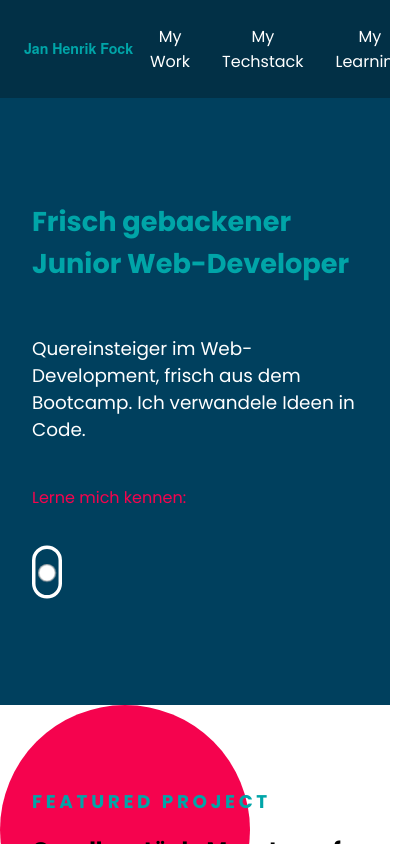
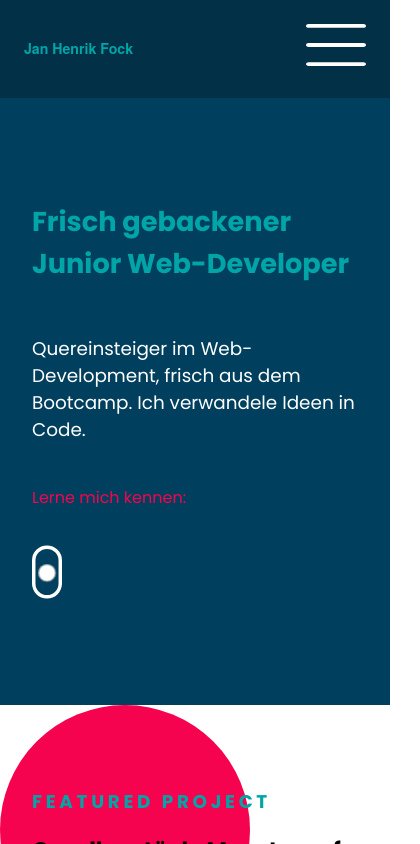
Before and after one commit to janhenrikfock/personal_website, a React (Create React App) app: page / in a window 390 px wide. Shown: the top 844 px of the page, 420 px wide, since content can reach past the window. Built offline with nearby package versions, Linux system fonts and the light colour scheme.

Commit message:
Add burgermenu on mobile

```diff
--- a/src/Header/Header.js
+++ b/src/Header/Header.js
@@ -1,21 +1,39 @@
+import { useState } from 'react'
 import styled from 'styled-components/macro'
 import jhflogo from '../images/janhenrikfock.svg'
 import xing from '../images/xing.svg'
 import github from '../images/github.svg'
 import linkedin from '../images/linkedin.svg'
+import menuicon from '../images/Icon_burgermenu.svg'
 
 export default function Header({ projectRef, techStackRef, learningRef }) {
+  const [showMenu, setShowMenu] = useState(false)
+
   function scrollTo(ref) {
     ref.current.scrollIntoView({
       behavior: 'smooth',
     })
   }
 
+  function toggleMenu(state) {
+    if (state === false) {
+      setShowMenu(true)
+    } else {
+      setShowMenu(false)
+    }
+    console.log(showMenu)
+  }
+
   return (
     <HeaderContainer>
       <NavContainer>
         <Logo src={jhflogo} alt="logo of the websites owner" />
-        <Navigation>
+
+        <Menubutton onClick={() => toggleMenu(showMenu)}>
+          <img src={menuicon} alt="click to show navigation" />
+        </Menubutton>
+
+        <Navigation menuState={showMenu}>
           <NavItem onClick={() => scrollTo(projectRef)} href="#">
             My Work
           </NavItem>
@@ -49,6 +67,12 @@ export default function Header({ projectRef, techStackRef, learningRef }) {
     </HeaderContainer>
   )
 }
+
+const displayMenu = {
+  false: 'none',
+  true: 'flex',
+}
+
 const HeaderContainer = styled.div`
   background-color: #023046;
   @media (min-width: 800px) {
@@ -71,14 +95,43 @@ const Logo = styled.img`
   min-width: 110px;
   max-width: 160px;
 `
+const Menubutton = styled.label`
+  width: 60px;
+  height: 50px;
+  @media (min-width: 800px) {
+    display: none;
+  }
+`
 const Navigation = styled.ul`
-  float: right;
-  display: flex;
+  display: ${({ menuState }) => displayMenu[menuState]};
+  flex-direction: column;
+  border-radius: 5px;
+  position: absolute;
+  top: 120px;
+  right: 5%;
+  z-index: 10;
+  width: 50%;
+  text-align: right;
+  background: white;
+  @media (min-width: 800px) {
+    flex-direction: row;
+    float: right;
+    display: flex;
+    position: unset;
+    width: unset;
+    background: none;
+    text-align: left;
+  }
 `
 const NavItem = styled.li`
+  color: #023046;
+  padding: 1.2rem 1rem;
   cursor: pointer;
-  color: white;
-  padding: 0 1em;
+  border-bottom: solid 2px #023046;
+  @media (min-width: 800px) {
+    padding: 0 1em;
+    color: white;
+  }
 `
 const SocialHeader = styled.div`
   display: none;
```
Also changed, not shown: src/images/Icon_burgermenu.svg (added).
